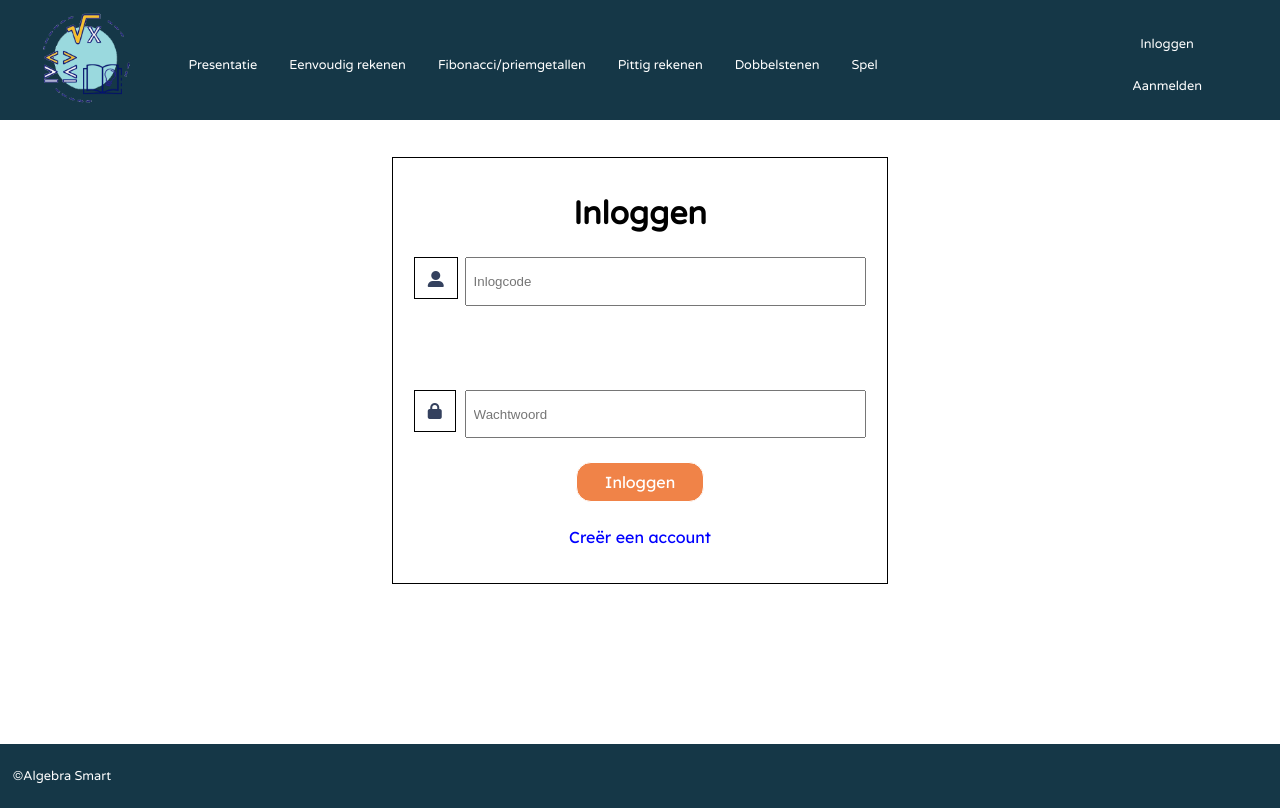
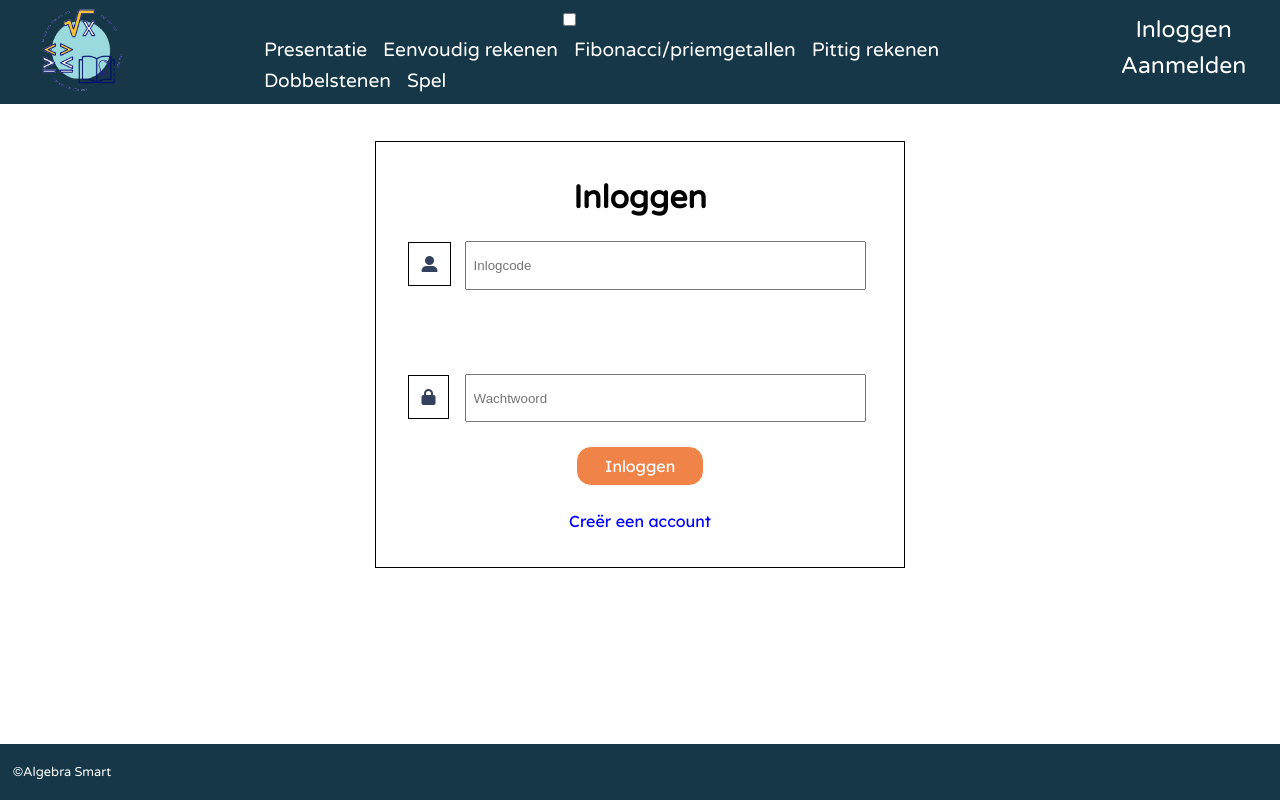
Before and after one commit to SiwaniV/ALA_p4_groep2, a PHP site: page /inloggen.php in a window 1280 px wide. Run offline with PHP 8.4, Linux system fonts and the light colour scheme; some libraries are stand-ins or nearby versions.

Commit message:
Update inlog.css

```diff
--- a/CSS/inlog.css
+++ b/CSS/inlog.css
@@ -36,11 +36,17 @@
 @media screen and (min-width: 1200px){
     body {
         width: 100vw;
+<<<<<<< HEAD
+        overflow-x: hidden;
+    }
+
+=======
         overflow: hidden;
     }
 
     #mobiel-logo {display: none;}
 
+>>>>>>> inlog
 
     #ham-checkbox {
         display: none;
@@ -145,13 +151,24 @@
     main {
         display: flex;
         flex-direction: column;
+<<<<<<< HEAD
+=======
         height: 78vh;
+>>>>>>> inlog
 
     }
 
     /*INLOG FORMULIER START*/
 
     #formulier {
+<<<<<<< HEAD
+        width: 40vw;
+    }
+
+    #formulier form{
+        border: 1px solid black;
+        text-align: center;
+=======
         display: flex;
         flex-direction: column;
         align-self: center;
@@ -166,6 +183,7 @@
         flex-direction: column;
         justify-content: space-evenly;
         align-items: center;
+>>>>>>> inlog
         padding: 1vw 1vh;
         margin: 1vw 1vh;
     }
@@ -173,8 +191,11 @@
     #formulier input {
         padding: .5vw;
         width: 30vw;
+<<<<<<< HEAD
+=======
         margin-left: 4vw;
         height: 4vh;
+>>>>>>> inlog
     }
 
     #formulier h1{
@@ -183,6 +204,8 @@
         font-size: 2em;
     }
 
+<<<<<<< HEAD
+=======
     #log_in_btn {
         width: 10vw;
         height: 5vh;
@@ -226,14 +249,22 @@
         color: rgb(112, 112, 173);
     }
 
+>>>>>>> inlog
        /*INLOG FORMULIER EIND*/
 
 
     footer {
+<<<<<<< HEAD
+        position: absolute;
+        display: flex;
+        width: 100vw;
+        height: 7vh;
+=======
 
         display: flex;
         width: 100vw;
         height: 8vh;
+>>>>>>> inlog
         background-color: var(--headenfoot);
         justify-content: flex-start;
         align-items: center;
@@ -255,11 +286,17 @@
 @media screen and (min-width: 769px) and (max-width: 1200px){
     body {
         width: 100vw;
+<<<<<<< HEAD
+        overflow-x: hidden;
+    }
+
+=======
         overflow: hidden;
     }
 
     #mobiel-logo {display: none;}
 
+>>>>>>> inlog
     #ham-checkbox {
         display: none;
     }
```
